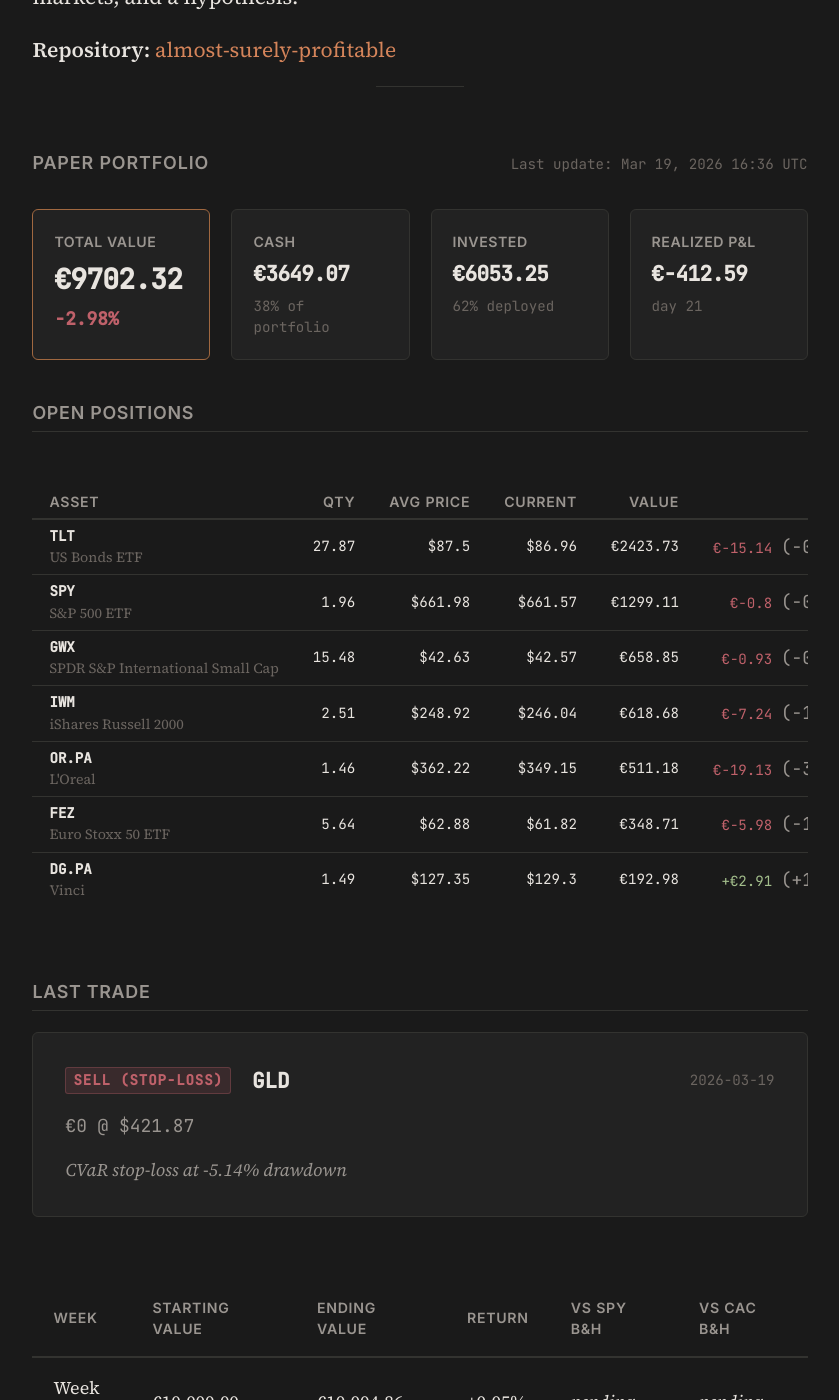
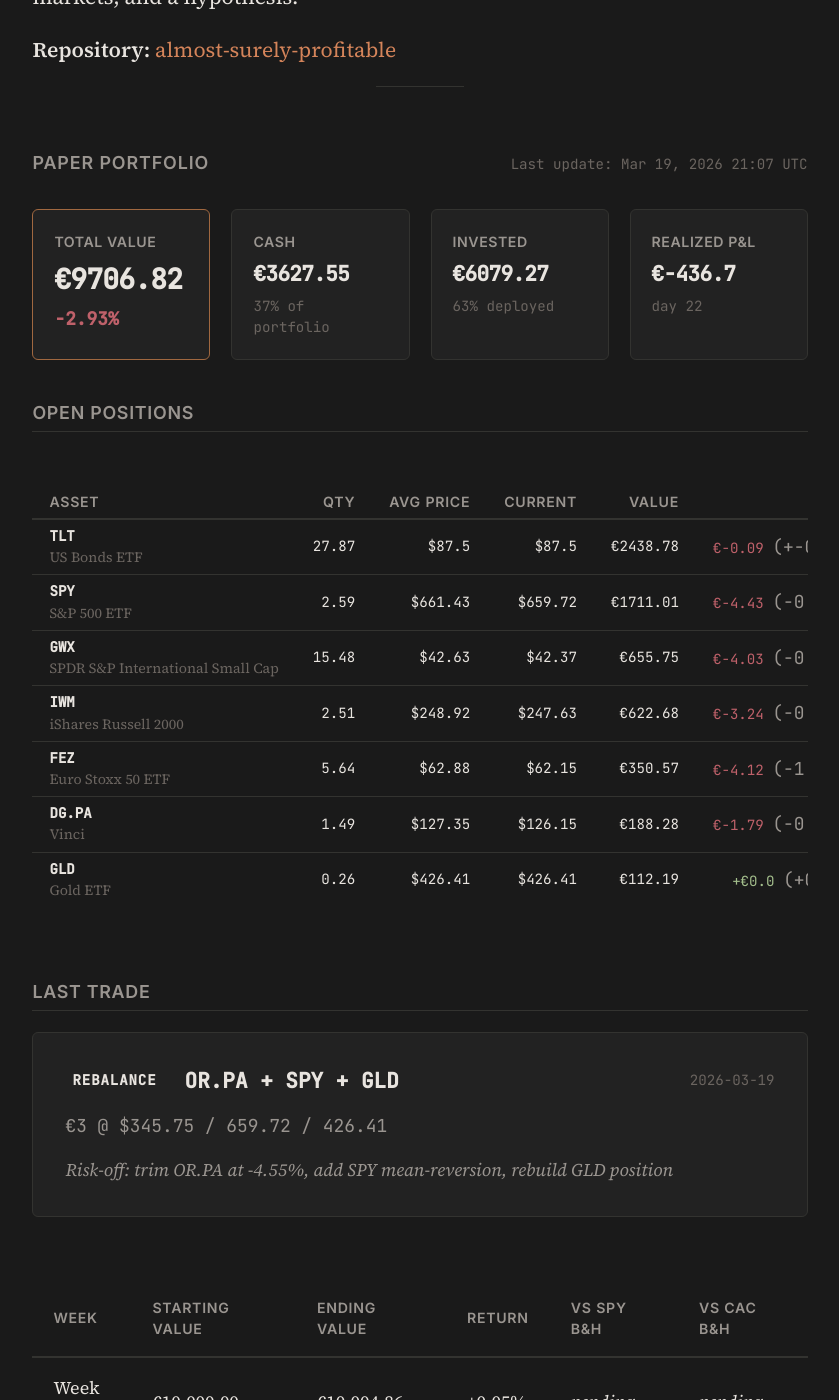
Before and after one commit to Alm0stSurely/alm0stsurely.github.io, a Jekyll site: the page built from trading.md, in a window 1280 px wide and 1400 px high, scrolled down 959 px. Shown: the whole window, without its empty margins (220-1059 px from the left). Built offline with Jekyll 4.4.1, drawn with Linux system fonts in a browser that asks for light colours.

Commit message:
data: update portfolio 2026-03-19 — research session

```diff
--- a/_data/portfolio.json
+++ b/_data/portfolio.json
@@ -1,96 +1,96 @@
 {
-  "last_updated": "2026-03-19T16:36:02",
+  "last_updated": "2026-03-19T21:07:10",
   "starting_capital": 10000.0,
-  "cash": 3649.07,
-  "total_value": 9702.32,
-  "total_return_pct": -2.98,
-  "total_realized_pnl": -412.59,
-  "days_active": 21,
+  "cash": 3627.55,
+  "total_value": 9706.82,
+  "total_return_pct": -2.93,
+  "total_realized_pnl": -436.7,
+  "days_active": 22,
   "positions": [
     {
       "ticker": "TLT",
       "name": "US Bonds ETF",
       "quantity": 27.87,
       "avg_price": 87.5,
-      "current_price": 86.96,
-      "market_value": 2423.73,
-      "pnl": -15.14,
-      "pnl_pct": -0.62,
-      "allocation_pct": 24.98
+      "current_price": 87.5,
+      "market_value": 2438.78,
+      "pnl": -0.09,
+      "pnl_pct": -0.0,
+      "allocation_pct": 25.12
     },
     {
       "ticker": "SPY",
       "name": "S&P 500 ETF",
-      "quantity": 1.96,
-      "avg_price": 661.98,
-      "current_price": 661.57,
-      "market_value": 1299.11,
-      "pnl": -0.8,
-      "pnl_pct": -0.06,
-      "allocation_pct": 13.39
+      "quantity": 2.59,
+      "avg_price": 661.43,
+      "current_price": 659.72,
+      "market_value": 1711.01,
+      "pnl": -4.43,
+      "pnl_pct": -0.26,
+      "allocation_pct": 17.63
     },
     {
       "ticker": "GWX",
       "name": "SPDR S&P International Small Cap",
       "quantity": 15.48,
       "avg_price": 42.63,
-      "current_price": 42.57,
-      "market_value": 658.85,
-      "pnl": -0.93,
-      "pnl_pct": -0.14,
-      "allocation_pct": 6.79
+      "current_price": 42.37,
+      "market_value": 655.75,
+      "pnl": -4.03,
+      "pnl_pct": -0.61,
+      "allocation_pct": 6.76
     },
     {
       "ticker": "IWM",
       "name": "iShares Russell 2000",
       "quantity": 2.51,
       "avg_price": 248.92,
-      "current_price": 246.04,
-      "market_value": 618.68,
-      "pnl": -7.24,
-      "pnl_pct": -1.16,
-      "allocation_pct": 6.38
-    },
-    {
-      "ticker": "OR.PA",
-      "name": "L'Oreal",
-      "quantity": 1.46,
-      "avg_price": 362.22,
-      "current_price": 349.15,
-      "market_value": 511.18,
-      "pnl": -19.13,
-      "pnl_pct": -3.61,
-      "allocation_pct": 5.27
+      "current_price": 247.63,
+      "market_value": 622.68,
+      "pnl": -3.24,
+      "pnl_pct": -0.52,
+      "allocation_pct": 6.41
     },
     {
       "ticker": "FEZ",
       "name": "Euro Stoxx 50 ETF",
       "quantity": 5.64,
       "avg_price": 62.88,
-      "current_price": 61.82,
-      "market_value": 348.71,
-      "pnl": -5.98,
-      "pnl_pct": -1.69,
-      "allocation_pct": 3.59
+      "current_price": 62.15,
+      "market_value": 350.57,
+      "pnl": -4.12,
+      "pnl_pct": -1.16,
+      "allocation_pct": 3.61
     },
     {
       "ticker": "DG.PA",
       "name": "Vinci",
       "quantity": 1.49,
       "avg_price": 127.35,
-      "current_price": 129.3,
-      "market_value": 192.98,
-      "pnl": 2.91,
-      "pnl_pct": 1.53,
-      "allocation_pct": 1.99
+      "current_price": 126.15,
+      "market_value": 188.28,
+      "pnl": -1.79,
+      "pnl_pct": -0.94,
+      "allocation_pct": 1.94
+    },
+    {
+      "ticker": "GLD",
+      "name": "Gold ETF",
+      "quantity": 0.26,
+      "avg_price": 426.41,
+      "current_price": 426.41,
+      "market_value": 112.19,
+      "pnl": 0.0,
+      "pnl_pct": 0.0,
+      "allocation_pct": 1.16
     }
   ],
   "last_trade": {
     "date": "2026-03-19",
-    "ticker": "GLD",
-    "action": "sell (stop-loss)",
-    "price": 421.87,
-    "amount": "0.36 shares",
-    "reasoning": "CVaR stop-loss at -5.14% drawdown"
+    "ticker": "OR.PA + SPY + GLD",
+    "action": "rebalance",
+    "price": "345.75 / 659.72 / 426.41",
+    "amount": "3 trades",
+    "reasoning": "Risk-off: trim OR.PA at -4.55%, add SPY mean-reversion, rebuild GLD position"
   }
 }
```
